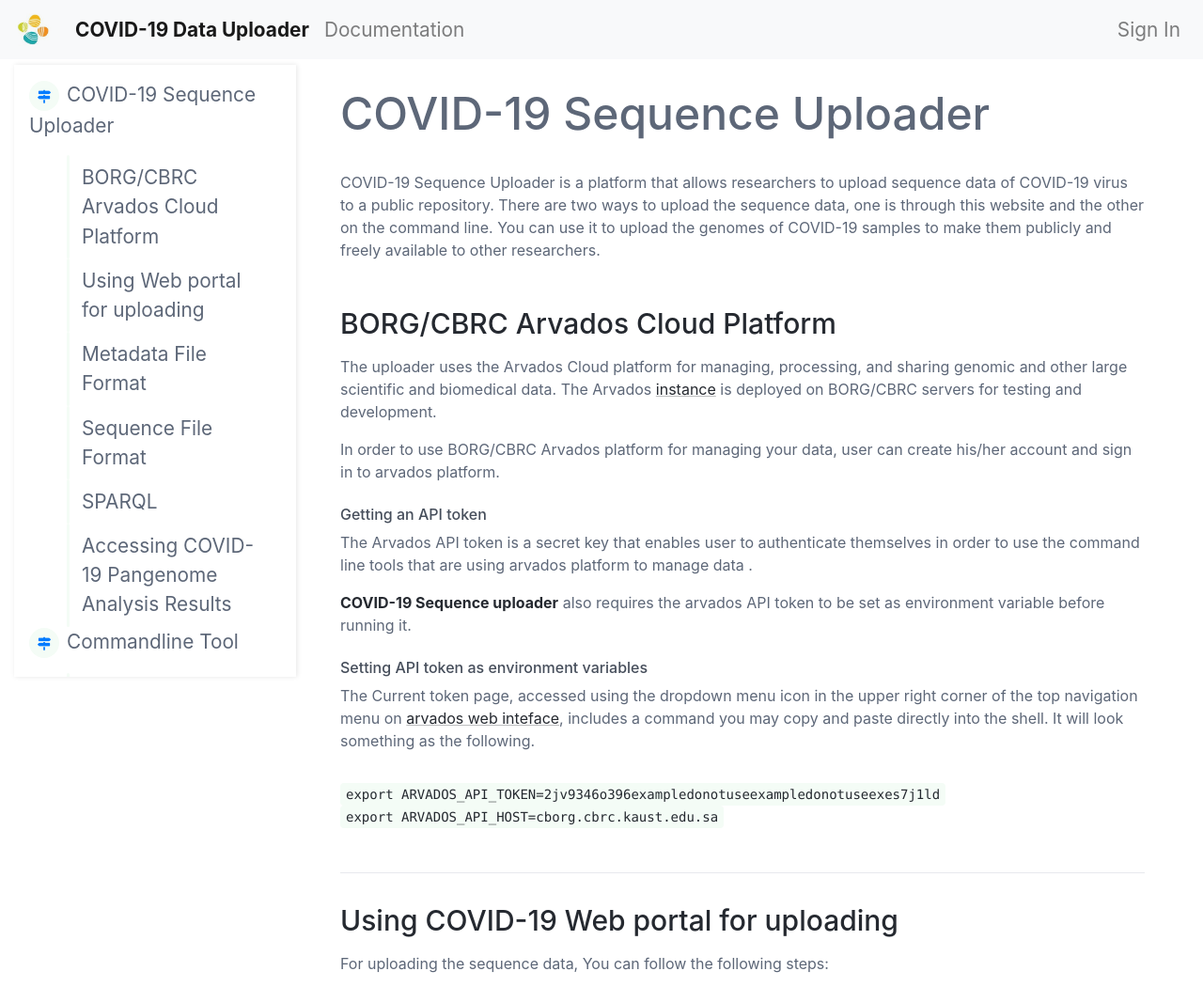
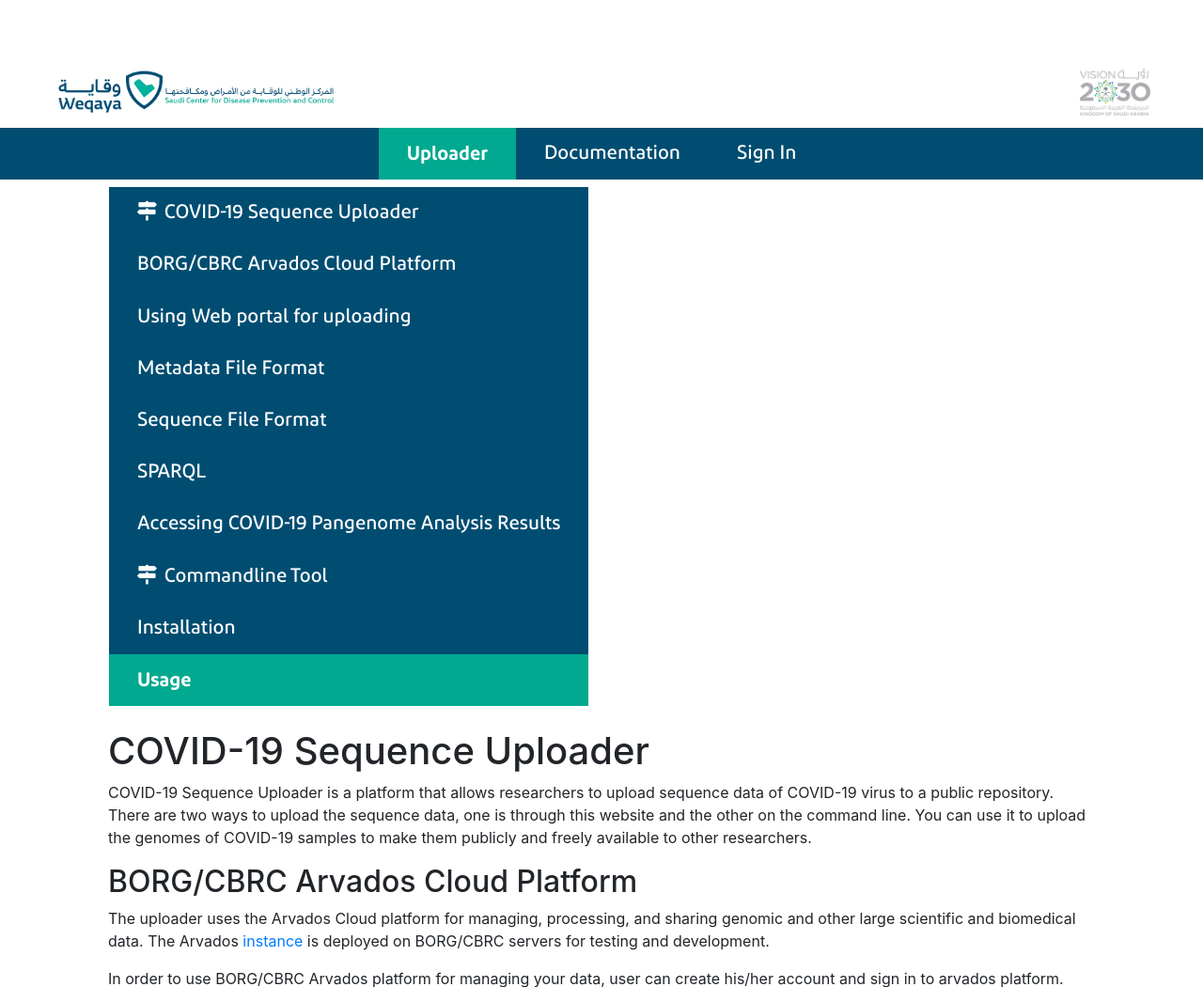
Before and after one commit to bio-ontology-research-group/covidweb, a Django app: page /doc/ in a window 1280 px wide. Shown: the top 1050 px of the page at 94% size. Run offline with Django 3.2, Linux system fonts and the light colour scheme; parts of the project's set-up code (start-up, migrations or seed data) failed here and were passed over; some libraries are stand-ins or nearby versions.

Commit message:
new template

```diff
--- a/covidweb/apps/uploader/templates/uploader/list.html
+++ b/covidweb/apps/uploader/templates/uploader/list.html
@@ -10,11 +10,13 @@
       </thead>
       <tbody>
 	{% for object in object_list %}
+        {% if object.collection %}
 	<tr>
 	  <td>{{ forloop.counter }}</td>
 	  <td>{{ object.name }}</td>
 	  <td><a href="{% url "uploader-view" object.pk %}">view</a></td>
 	</tr>
+        {% endif %}
 	{% endfor %}
       </tbody>
     </table>
--- /dev/null
+++ b/covidweb/static/assets/css/style.css
@@ -0,0 +1,89 @@
+.logo {
+  width: auto;
+  height: 50px;
+  padding-left: 40px;
+}
+
+.vision-logo {
+  width: auto;
+  height: 50px;
+  padding-right: 40px;
+}
+
+.main-menu {
+  background-color: #004D71;
+}
+
+a.nav-link {
+  background-color: #004D71;
+  color: #FFF;
+  font-family: 'Diodrum-Arabic-Medium';
+  padding: 12px 30px;
+}
+
+a.nav-link:hover {
+  color: #00A98F;
+}
+
+a.nav-link.active {
+  background-color: #00A98F;
+  color: #FFF;
+  font-family: 'Diodrum-Arabic-Semibold';
+}
+
+.content-container {
+  max-width: none;
+  height: 300px;
+  background-color: #f5f5f5;
+}
+
+.footer {
+  background-color: #004D71;
+  padding: 60px 40px;
+  color: white;
+}
+
+.footer-logo {
+  width: auto;
+  height: 85px;
+}
+
+p.text {
+  font-family: diodrum-arabic-regular;
+  font-size: 14px;
+}
+
+p.text a {
+  font-family: diodrum-arabic-medium;
+  color: #FFF;
+}
+
+p.text a:hover {
+  font-family: diodrum-arabic-medium;
+  color: #00A98F;
+  text-decoration: none;
+}
+
+@font-face {
+  font-family: Diodrum-Arabic-Regular;
+  src: url("../fonts/diodrum/diodrum-arabic.woff") format("woff");
+  font-weight: normal;
+}
+
+@font-face {
+  font-family: Diodrum-Arabic-Semibold;
+  src: url("../fonts/diodrum/diodrum-arabic-semibold.woff") format("woff");
+  font-weight: normal;
+}
+
+@font-face {
+  font-family: Diodrum-Arabic-Medium;
+  src: url("../fonts/diodrum/diodrum-arabic-medium.woff") format("woff");
+  font-weight: normal;
+}
+
+@font-face {
+  font-family: Diodrum-Arabic-Bold;
+  src: url("../fonts/diodrum/diodrum-arabic-bold.woff") format("woff");
+  font-weight: normal;
+}
--- a/covidweb/templates/base.html
+++ b/covidweb/templates/base.html
@@ -9,10 +9,9 @@
     <!-- The above 3 meta tags *must* come first in the head; any other head content must come *after* these tags -->
     <meta name="description" content="">
     <meta name="author" content="">
-    <link rel="icon" href="{% static "images/logo.png" %}">
 
-    <title>CBRC/BORG COVID-19 Sequence Database</title>
-
+    <title> Uploader </title>
+    <link rel="stylesheet" href="{% static "assets/css/style.css" %}">
     <!-- CSS -->
     <link href="{% static "yarn/bootstrap/dist/css/bootstrap.min.css" %}" rel="stylesheet">
     <link href="{% static "yarn/jquery-ui-dist/jquery-ui.min.css" %}" rel="stylesheet">
@@ -20,8 +19,7 @@
     <link href="https://fonts.googleapis.com/css?family=Montserrat:400,700" rel="stylesheet" type="text/css">
     <link href="https://fonts.googleapis.com/css?family=Lato:400,700,400italic,700italic" rel="stylesheet" type="text/css">
     <!-- Custom styles for this template -->
-    <link href="{% static "css/styles.css" %}" rel="stylesheet">
-    <link href="{% static "css/doc-theme.css" %}" rel="stylesheet">
+    <link href="{% static "assets/css/styles.css" %}" rel="stylesheet">
 
     <!-- Just for debugging purposes. Don't actually copy these 2 lines! -->
     <!--[if lt IE 9]><script src="../../assets/js/ie8-responsive-file-warning.js"></script><![endif]-->
@@ -39,18 +37,28 @@
     {% block navigation %}
       {% include "header.html" %}
     {% endblock %}
+    <div class="container">
     {% block content %}
     {% endblock %}
+    </div>
     {% block footer %}
-    <footer class="footer bg-light">
-      <div class="container">
-	<div class="row">
-          <div class="col-lg-6 h-100 text-center text-lg-left my-auto">
-            <p class="text-muted small mb-4 mb-lg-0">© BORG 2020. All Rights Reserved.</p>
+    <footer class="footer">
+      <div class="row">
+        <div class="col-lg-12">
+          <div class="footer-about">
+
+            <img class="footer-logo" alt="Weqaya" src="{% static "assets/images/footer-logo.png" %}">
+
+            <p class="text">
+              <br />
+              70 SCDC Building, Al Aarid, King Abdulaziz Rd, Riyadh 13354, Saudi Arabia <br />
+              <a href="tel:+966 11 2528357"> +966 11 2528357 </a> <br />
+              <a href="mailto:NCDC-Media@moh.gov.sa"> NCDC-Media@moh.gov.sa </a> <br />
+              2021 © All Rights Reserved <br />
+            </p>
+
           </div>
-          <div class="col-lg-6 h-100 text-center text-lg-right my-auto">
-          </div>
-	</div>
+        </div>
       </div>
     </footer>
     {% endblock %}
--- a/covidweb/templates/header.html
+++ b/covidweb/templates/header.html
@@ -1,18 +1,22 @@
 {% load static %}
-<header>
-  <nav class="navbar navbar-expand-lg navbar-light bg-light fixed-top">
-    <span class="navbar-brand"><img src="{% static "images/logo.png" %}" width="40"></span>
-    <button class="navbar-toggler" type="button" data-toggle="collapse" data-target="#navbarCollapse" aria-controls="navbarCollapse" aria-expanded="false" aria-label="Toggle navigation">
-      <span class="navbar-toggler-icon"></span>
-    </button>
-    <div class="collapse navbar-collapse" id="navbarCollapse">
-      <ul class="navbar-nav">
-        <li class="nav-item"><a class="nav-link active" href="{% url "home" %}"><strong>COVID-19 Data Uploader</strong></a></li>
-        <!-- <li class="nav-item"><a class="nav-link" href="{% url "uploader-submission_list" %}">Submissions</a></li> -->
-        <!-- <li class="nav-item"><a class="nav-link" href="{% url "sparql-isparql" %}">Sparql</a></li> -->
-        <li class="nav-item"><a class="nav-link" href="{% url "documentation" %}">Documentation</a></li>
-      </ul>
-      <ul class="navbar-nav ml-auto">
+
+<nav class="navbar">
+  <a class="navbar-brand" href="#">
+    <img class="logo" alt="Weqaya" src="{% static "assets/images/full-logo.png" %}">
+  </a>
+  <div class="pull-right">
+    <img class="vision-logo" alt="2030 Vision" src="{% static "assets/images/2030-logo.png" %}">
+  </div>
+</nav>
+
+<div class="main-menu">
+  <ul class="nav justify-content-center">
+    <li class="nav-item">
+      <a class="nav-link active" href="{% url "home" %}">Uploader</a>
+    </li>
+    <li class="nav-item">
+      <a class="nav-link" href="{% url "documentation" %}">Documentation</a>
+    </li>
     {% if not user.is_authenticated %}
     <li class="nav-item"><a class="nav-link" href="{% url "account_login" %}">Sign In</a></li>
     {% else %}
@@ -22,5 +26,3 @@
     {% endif %}
   </ul>
 </div>
-  </nav>
-</header>
```
Also changed, not shown: covidweb/apps/uploader/models.py (+6 -16 lines), covidweb/static/assets/fonts/diodrum/diodrum-arabic-bold.woff (added), covidweb/static/assets/fonts/diodrum/diodrum-arabic-bold.woff2 (added), covidweb/static/assets/fonts/diodrum/diodrum-arabic-extralight.woff (added), covidweb/static/assets/fonts/diodrum/diodrum-arabic-extralight.woff2 (added), covidweb/static/assets/fonts/diodrum/diodrum-arabic-light.woff (added), covidweb/static/assets/fonts/diodrum/diodrum-arabic-light.woff2 (added), covidweb/static/assets/fonts/diodrum/diodrum-arabic-medium.woff (added), covidweb/static/assets/fonts/diodrum/diodrum-arabic-medium.woff2 (added), covidweb/static/assets/fonts/diodrum/diodrum-arabic-semibold.woff (added), covidweb/static/assets/fonts/diodrum/diodrum-arabic-semibold.woff2 (added), covidweb/static/assets/fonts/diodrum/diodrum-arabic.woff (added), covidweb/static/assets/fonts/diodrum/diodrum-arabic.woff2 (added), covidweb/static/assets/images/2030-logo.png (added), 2 more files. Lines whose indentation alone changed are shown as unchanged.
